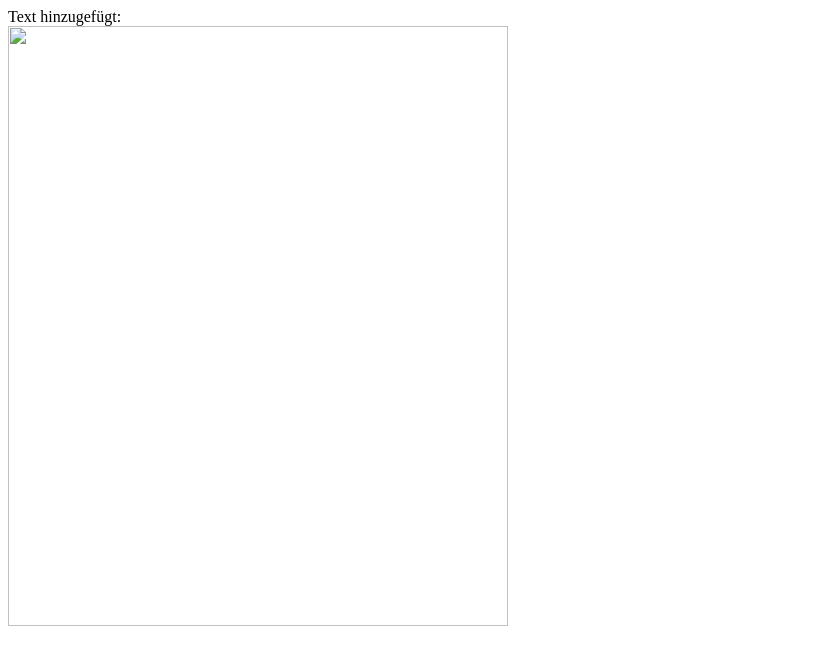
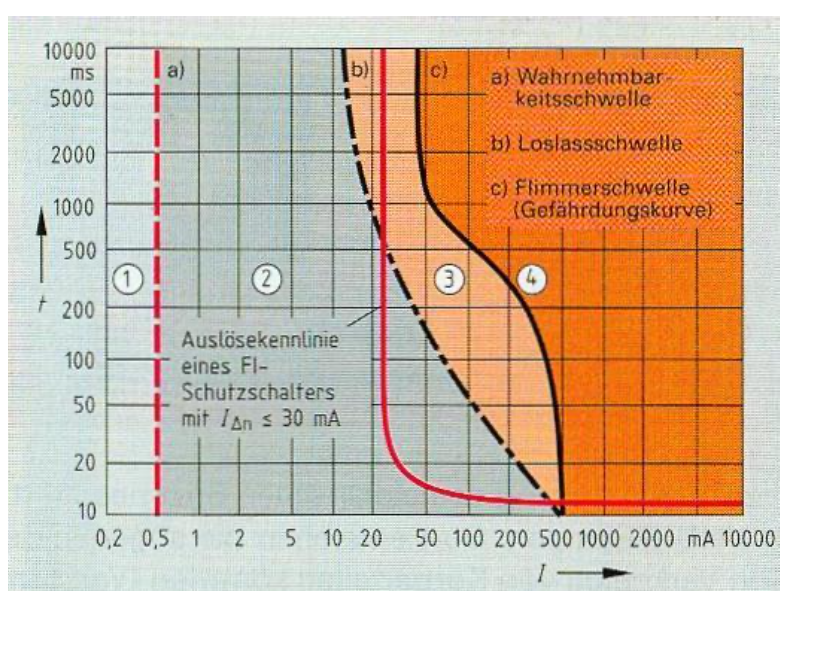
Before and after one commit to onetwothreeyourenotcomingforme/Die-Gefahren-des-Stroms, a plain HTML site: page index.html in a window 1280 px wide. Shown: the whole page, without its empty margins (0-835 px from the left). Drawn offline with Linux system fonts and the light colour scheme.

Commit message:
Update index.html

```diff
--- a/index.html
+++ b/index.html
@@ -5,7 +5,8 @@
     <title></title>
   </head>
   <body>
-    Text hinzugefügt: <br>
-     <img src="Diagramm.jpeg" style="width:500px;height:600px;">
+  <p class="aligncenter">
+     <img src="Diagramm.png">
+    </p>
   </body>
 </html>
```
